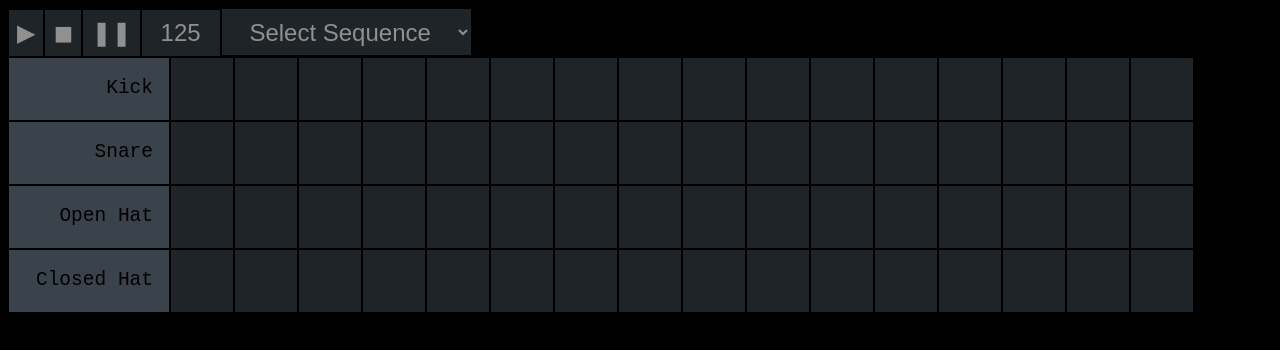
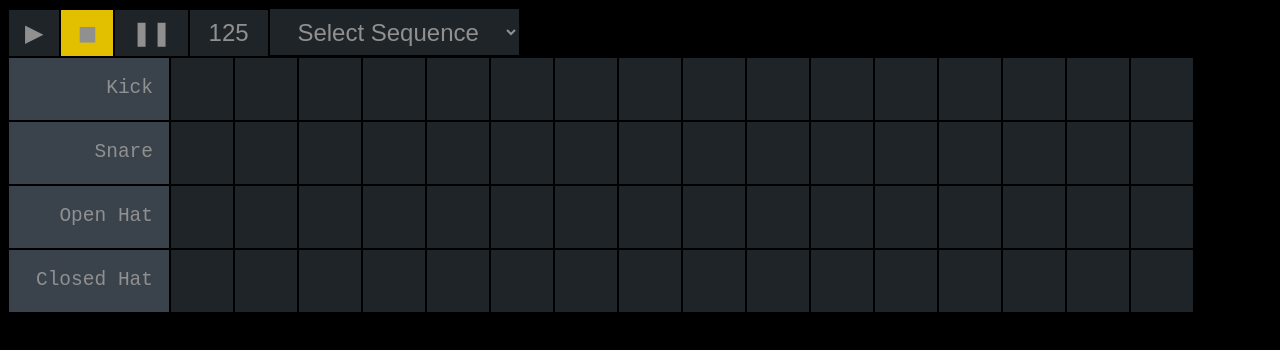
Before and after one commit to soundboards/drumkit, a React app: page / in a window 1280 px wide. Shown: the top 350 px of the page. Built offline with nearby package versions, Linux system fonts and the light colour scheme.

Commit message:
add comments, small updates

```diff
--- a/src/components/Sequencer.css
+++ b/src/components/Sequencer.css
@@ -10,6 +10,11 @@ body {
   font-size: 1.5rem;
   color: #909090;
   text-align: center;
+}
+
+button.control {
+  padding-left: 1rem;
+  padding-right: 1rem;
 }
 
 .control.control--selected {
@@ -48,11 +53,12 @@ body {
   border: 1px solid #000;
   justify-content: flex-end;
   background-color: #3a434b;
-  width: 10rem;
+  min-width: 10rem;
 }
 
 .instrument--name-text {
+  margin-right: 1rem;
   font-family: monospace;
   font-size: 1.5em;
-  margin-right: 1rem;
+  color: #909090;
 }
--- a/src/components/Sequencer.js
+++ b/src/components/Sequencer.js
@@ -1,12 +1,10 @@
 import React from 'react';
 import classNames from 'classnames';
 
-import loops from '../data/loops';
+import loops from 'data/loops';
 
 import styles from './Sequencer.css';
 
-
-// Helper function
 const calculateInterval = (bpm) => ((60000 / bpm) * 4) / 8;
 const nameMap = {
   kick: "Kick",
@@ -22,6 +20,7 @@ class Sequencer extends React.Component {
     this.state = {
       bpm: 125,
       playing: false,
+      paused: false,
       currentStep: -1,
       totalSteps: 16,
       sequence: {
@@ -32,47 +31,77 @@ class Sequencer extends React.Component {
       }
     };
 
-    this.timerWorker = new Worker('../workers/scheduler');
+    this.timerWorker = new Worker('workers/scheduler');
+    this.handleStep = this.handleStep.bind(this);
     this.playSequence = this.playSequence.bind(this);
     this.stopSequence = this.stopSequence.bind(this);
+    this.renderButtons = this.renderButtons.bind(this);
     this.renderInstrument = this.renderInstrument.bind(this);
   }
 
+
+  /**
+   * Receives messages from the timer in the service worker
+   * Handles advancing steps in the sequencer
+   * Updates the component currentStep state and reverts back to the beginning of the sequence
+   * @param  {object} event data being received from the service worker
+   */
+  handleStep(event) {
+    if (event.data === 'step') {
+      if (this.state.currentStep < this.state.totalSteps - 1) {
+        this.setState({ currentStep: this.state.currentStep + 1 })
+      } else {
+        this.setState({ currentStep: 0 })
+      }
+    }
+  }
+
+  /**
+   * Calls the service worker to start the timer
+   * Creates listener for receiving messages from the service worker
+   */
   playSequence() {
     if (!this.state.playing) {
       const interval = calculateInterval(this.state.bpm);
       this.timerWorker.postMessage({ action: 'start', interval });
 
-      this.timerWorker.onmessage = (e) => {
-        if (e.data == 'step') {
-          console.log('currentStep', this.state.currentStep);
-          if (this.state.currentStep < this.state.totalSteps - 1) {
-            this.setState({ currentStep: this.state.currentStep + 1 })
-          } else {
-            this.setState({ currentStep: 0 })
-          }
-        }
-      }
-      this.setState({playing: true});
+      this.timerWorker.onmessage = this.handleStep;
+      this.setState({playing: true, paused: false});
     }
   }
 
+  /**
+   * Creates
+   * @param  {Boolean} [reset=true] [description]
+   * @return {[type]}               [description]
+   */
   stopSequence(reset = true) {
     if (this.state.playing) {
       this.timerWorker.postMessage('stop');
-      this.setState({playing: false});
-      reset && this.setState({currentStep: -1});
+      this.setState({playing: false, paused: !reset});
+      reset && this.setState({ currentStep: -1 });
     }
   }
 
-
+  /**
+   * Change the state of a step when button is clicked
+   * Update component's state sequence
+   * @param  {number} position position of the button clicked
+   * @param  {string} key      the instrument key
+   */
   onButtonClick(position, key) {
     const { sequence } = this.state;
-    // A better way to manipulate state
+
     sequence[key][position] = (sequence[key][position] === 1) ? 0 : 1;
     this.setState(sequence);
   }
 
+  /**
+   * Render's instrument row and attaches click handler to buttons rendered
+   *
+   * @param  {string} key receives instrument key
+   * @return {node}       returns JSX representation of the instrument
+   */
   renderInstrument(key) {
     const { sequence } = this.state;
     const instrumentButtons = sequence[key].map((buttonState, index) => {
@@ -102,6 +131,12 @@ class Sequencer extends React.Component {
     );
   }
 
+  /**
+   * Renders the selector for the sequence
+   * Receives data from imported loops
+   * Changes the current sequence being played to the sequence selected
+   * @return {node} options for sequences
+   */
   renderSequenceSelector() {
     const handleSelectorChange = (elem) => {
       if (elem.target.value === "") {
@@ -132,13 +167,57 @@ class Sequencer extends React.Component {
     );
   }
 
+  /**
+   * Renders control buttons
+   * Attaches on click handler to buttons
+   * Attaches active indicator
+   *
+   * @return {[node]} returns buttons
+   */
+  renderButtons() {
+    const { playing, paused } = this.state;
+    const buttons = [
+      {
+        label: 'play',
+        name: '▶︎',
+        indicator: playing,
+        onClick: this.playSequence
+      },
+      {
+        label: 'stop',
+        name: '◼',
+        indicator: !playing && !paused,
+        onClick: this.stopSequence
+      },
+      {
+        label: 'pause',
+        name: '❚❚',
+        indicator: paused,
+        onClick: () => { this.stopSequence(false) }
+      }
+    ];
+
+    return buttons.map((btn, i) => (
+      <button
+        ariaLabel={btn.label}
+        className={classNames('control',
+          { ['control--selected']: btn.indicator}
+        )}
+        key={`control-${i}`}
+        onClick={btn.onClick}
+      >
+        {btn.name}
+      </button>
+    ));
+  }
+
   render() {
     const { sequence } = this.state;
-    const setBpm = (elem) => {
+    const handleChange = (elem) => {
       const value = elem.target.value;
 
       if (isNaN(value)) {
-        return;
+        return 0;
       }
 
       const bpm = parseInt(value);
@@ -150,30 +229,11 @@ class Sequencer extends React.Component {
 
     return (
       <div>
-        <button
-          className={classNames('control',
-            { ['control--selected']: this.state.playing}
-          )}
-          onClick={this.playSequence}
-        >
-          ▶︎
-        </button>
-        <button
-          className="control"
-          onClick={this.stopSequence}
-        >
-          ◼
-        </button>
-        <button
-          className="control"
-          onClick={() => { this.stopSequence(false) }}
-        >
-          ❚❚
-        </button>
+        {this.renderButtons()}
         <input
           className="control bpm-input"
           maxLength={3}
-          onChange={setBpm}
+          onChange={handleChange}
           value={this.state.bpm}
         />
         {this.renderSequenceSelector()}
--- a/webpack.config.js
+++ b/webpack.config.js
@@ -5,6 +5,9 @@ module.exports = {
   output: {
     path: path.join(__dirname + 'src'),
     filename: 'bundle.main.js'
+  },
+  resolve: {
+    modules: [path.resolve(__dirname, "src"), "node_modules"]
   },
   module: {
     loaders: [
```
Also changed, not shown: src/workers/scheduler.js (+5 -4 lines), src/bundle.main.js.
